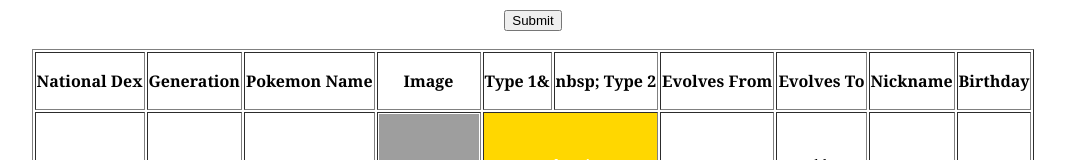
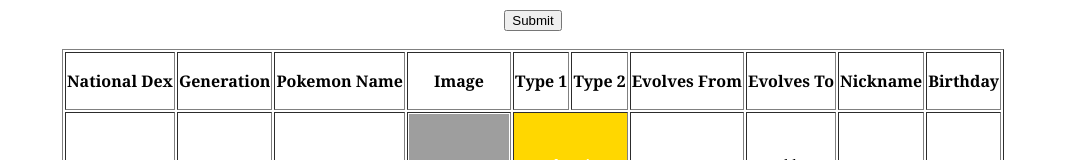
Before and after one commit to steinmwa/it0043tc01, a plain HTML site: page inocencio_tsa2.html in a window 1280 px wide. Shown: the part 307-467 px from the top of the page, without its empty margins (107-1173 px from the left). Drawn offline with Linux system fonts and the light colour scheme; grey boxes are pictures that could not be loaded.

Commit message:
Update inocencio_tsa2.html

```diff
--- a/inocencio_tsa2.html
+++ b/inocencio_tsa2.html
@@ -126,8 +126,8 @@
 	<th> <font face= "Georgia"> <p> Generation </p> </font>  </th>
 	<th> <font face= "Georgia"> <p>  Pokemon Name </p></font>  </th>
 	<th> <font face= "Georgia"> <p> Image  </font> </p>  </th>
-	<th> <font face= "Georgia"><p>  Type 1&</font>  </p> </th>
-	<th> <font face= "Georgia"> <p>nbsp; Type 2 </font> </p></th>
+	<th> <font face= "Georgia"><p>  Type 1</font>  </p> </th>
+	<th> <font face= "Georgia"> <p>Type 2 </font> </p></th>
 	<th> <font face= "Georgia"> <p> Evolves From </p></font>  </th>
 	<th> <font face= "Georgia"> <p> Evolves To </p></font>  </th>
 	<th> <font face= "Georgia"> <p> Nickname  </p></font>  </th>
```
